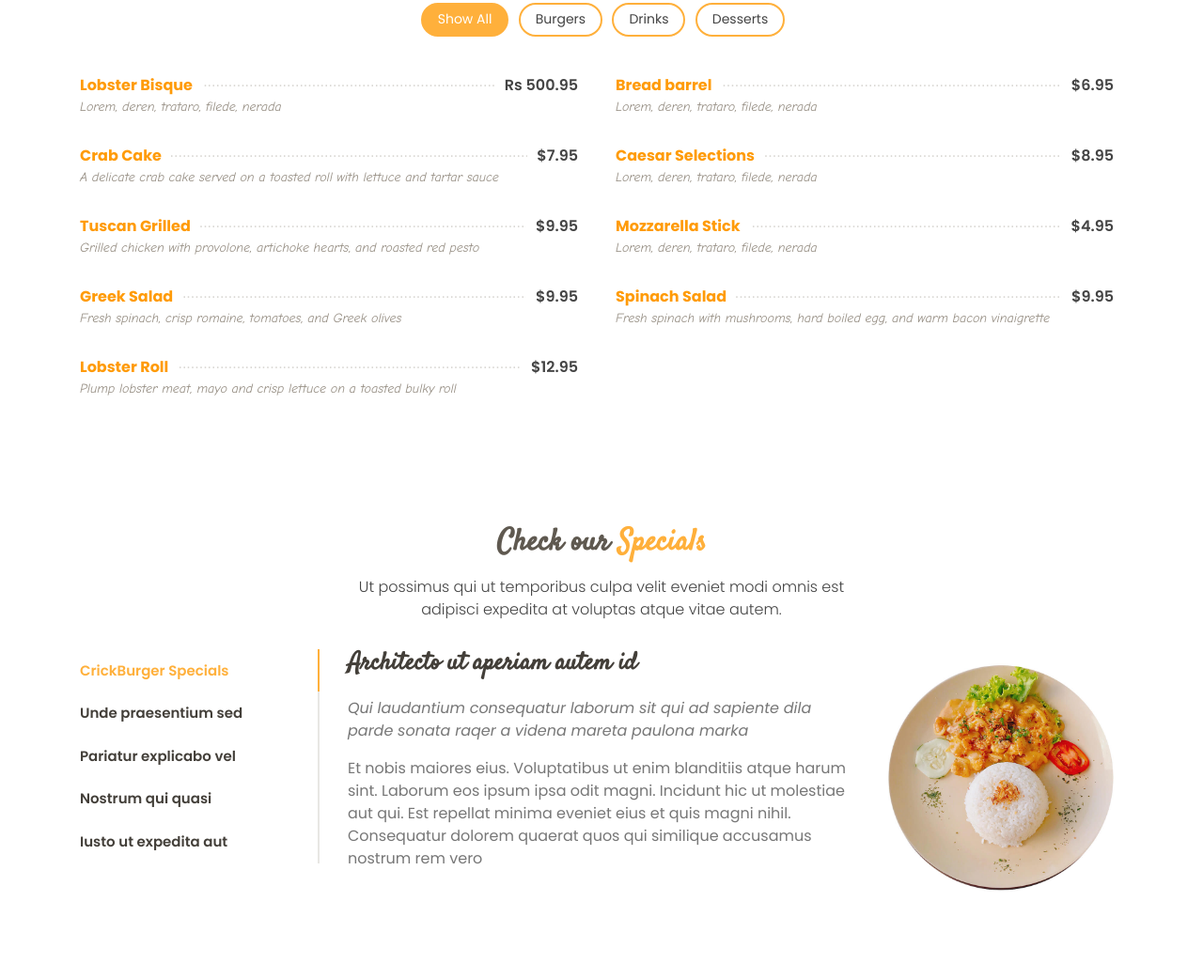
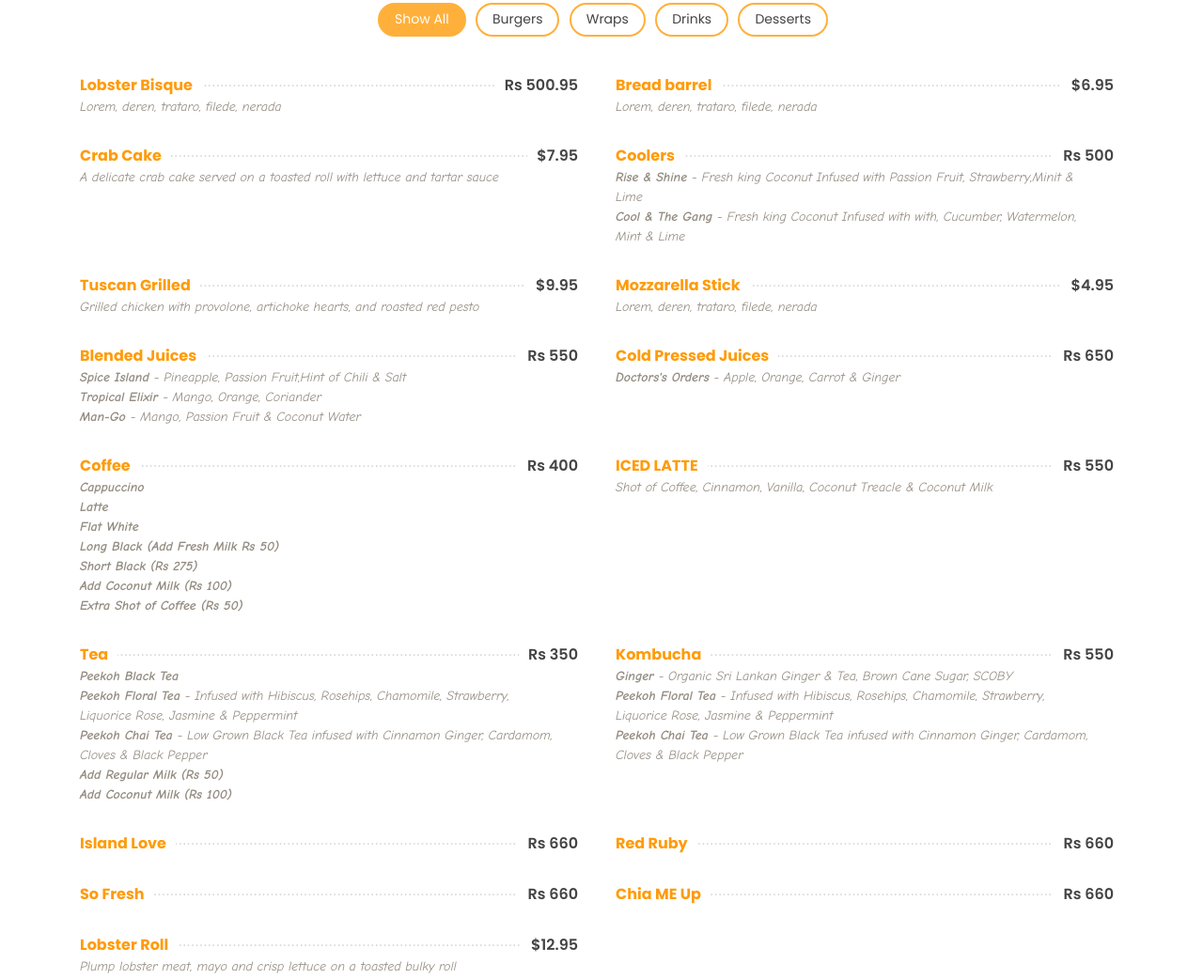
Before and after one commit to ISHARA1993/crickBurger, a plain HTML site: page index.html in a window 1280 px wide. Shown: the part 2095-3137 px from the top of the page at 94% size. Drawn offline with Linux system fonts and the light colour scheme.

Commit message:
add drinking menu

```diff
--- a/assets/css/style.css
+++ b/assets/css/style.css
@@ -3,6 +3,8 @@
  * Template URL: https://bootstrapmade.com/delicious-free-restaurant-bootstrap-theme/
  * Author: BootstrapMade.com
  * License: https://bootstrapmade.com/license/
+ *
+ * @format
  */
 
 /*--------------------------------------------------------------
@@ -22,7 +24,12 @@ a:hover {
   text-decoration: none;
 }
 
-h1, h2, h3, h4, h5, h6 {
+h1,
+h2,
+h3,
+h4,
+h5,
+h6 {
   font-family: "Satisfy", sans-serif;
 }
 
@@ -112,7 +119,8 @@ h1, h2, h3, h4, h5, h6 {
   letter-spacing: 3px;
 }
 
-#header .logo h1 a, #header .logo h1 a:hover {
+#header .logo h1 a,
+#header .logo h1 a:hover {
   color: #fff;
   text-decoration: none;
 }
@@ -134,7 +142,8 @@ h1, h2, h3, h4, h5, h6 {
 # Navigation Menu
 --------------------------------------------------------------*/
 /* Desktop Navigation */
-.nav-menu, .nav-menu * {
+.nav-menu,
+.nav-menu * {
   margin: 0;
   padding: 0;
   list-style: none;
@@ -157,7 +166,9 @@ h1, h2, h3, h4, h5, h6 {
   font-family: "Poppins", sans-serif;
 }
 
-.nav-menu a:hover, .nav-menu .active > a, .nav-menu li:hover > a {
+.nav-menu a:hover,
+.nav-menu .active > a,
+.nav-menu li:hover > a {
   color: #ffb03b;
   text-decoration: none;
 }
@@ -213,7 +224,9 @@ h1, h2, h3, h4, h5, h6 {
   color: #433f39;
 }
 
-.nav-menu .drop-down ul a:hover, .nav-menu .drop-down ul .active > a, .nav-menu .drop-down ul li:hover > a {
+.nav-menu .drop-down ul a:hover,
+.nav-menu .drop-down ul .active > a,
+.nav-menu .drop-down ul li:hover > a {
   color: #ffb03b;
 }
 
@@ -308,7 +321,9 @@ h1, h2, h3, h4, h5, h6 {
   outline: none;
 }
 
-.mobile-nav a:hover, .mobile-nav .active > a, .mobile-nav li:hover > a {
+.mobile-nav a:hover,
+.mobile-nav .active > a,
+.mobile-nav li:hover > a {
   color: #ffb03b;
   text-decoration: none;
 }
@@ -403,7 +418,7 @@ h1, h2, h3, h4, h5, h6 {
 }
 
 #hero .carousel-item::before {
-  content: '';
+  content: "";
   background-color: rgba(12, 11, 10, 0.5);
   position: absolute;
   top: 0;
@@ -472,12 +487,14 @@ h1, h2, h3, h4, h5, h6 {
   transform: translate3d(0, 0, 0);
 }
 
-#hero .carousel-control-prev, #hero .carousel-control-next {
+#hero .carousel-control-prev,
+#hero .carousel-control-next {
   width: 10%;
   opacity: 1;
 }
 
-#hero .carousel-control-next-icon, #hero .carousel-control-prev-icon {
+#hero .carousel-control-next-icon,
+#hero .carousel-control-prev-icon {
   background: none;
   font-size: 36px;
   line-height: 1;
@@ -490,7 +507,8 @@ h1, h2, h3, h4, h5, h6 {
   color: rgba(255, 255, 255, 0.5);
 }
 
-#hero .carousel-control-next-icon:hover, #hero .carousel-control-prev-icon:hover {
+#hero .carousel-control-next-icon:hover,
+#hero .carousel-control-prev-icon:hover {
   background: rgba(255, 255, 255, 0.2);
   color: rgba(255, 255, 255, 0.8);
 }
@@ -499,7 +517,8 @@ h1, h2, h3, h4, h5, h6 {
   cursor: pointer;
 }
 
-#hero .btn-menu, #hero .btn-book {
+#hero .btn-menu,
+#hero .btn-book {
   font-weight: 600;
   font-size: 13px;
   letter-spacing: 1px;
@@ -516,7 +535,8 @@ h1, h2, h3, h4, h5, h6 {
   border: 2px solid #ffb03b;
 }
 
-#hero .btn-menu:hover, #hero .btn-book:hover {
+#hero .btn-menu:hover,
+#hero .btn-book:hover {
   background: #ffb03b;
   color: #fff;
 }
@@ -531,7 +551,8 @@ h1, h2, h3, h4, h5, h6 {
   #hero p {
     width: 50%;
   }
-  #hero .carousel-control-prev, #hero .carousel-control-next {
+  #hero .carousel-control-prev,
+  #hero .carousel-control-next {
     width: 5%;
   }
 }
@@ -709,7 +730,7 @@ section {
 }
 
 .about .play-btn::after {
-  content: '';
+  content: "";
   position: absolute;
   left: 50%;
   top: 50%;
@@ -724,7 +745,7 @@ section {
 }
 
 .about .play-btn::before {
-  content: '';
+  content: "";
   position: absolute;
   width: 120px;
   height: 120px;
@@ -752,7 +773,7 @@ section {
 }
 
 .about .play-btn:hover::before {
-  content: '';
+  content: "";
   position: absolute;
   left: 50%;
   top: 50%;
@@ -770,7 +791,8 @@ section {
 }
 
 @media (max-width: 1024px) {
-  .about .content, .about .accordion-list {
+  .about .content,
+  .about .accordion-list {
     padding-left: 0;
     padding-right: 0;
   }
@@ -844,7 +866,9 @@ section {
   box-shadow: 10px 15px 30px rgba(0, 0, 0, 0.18);
 }
 
-.why-us .box:hover span, .why-us .box:hover h4, .why-us .box:hover p {
+.why-us .box:hover span,
+.why-us .box:hover h4,
+.why-us .box:hover p {
   color: #fff;
 }
 
@@ -874,7 +898,8 @@ section {
   border-radius: 50px;
 }
 
-.menu #menu-flters li:hover, .menu #menu-flters li.filter-active {
+.menu #menu-flters li:hover,
+.menu #menu-flters li.filter-active {
   color: #fff;
   background: #ffb03b;
 }
@@ -926,6 +951,7 @@ section {
   font-size: 14px;
   font-family: "Comic Neue", sans-serif;
   color: #948c81;
+  padding-right: 25px;
 }
 
 /*--------------------------------------------------------------
@@ -1000,7 +1026,7 @@ section {
 }
 
 .events::before {
-  content: '';
+  content: "";
   background-color: rgba(12, 11, 10, 0.8);
   position: absolute;
   top: 0;
@@ -1068,7 +1094,8 @@ section {
   margin-bottom: 0;
 }
 
-.events .owl-nav, .events .owl-dots {
+.events .owl-nav,
+.events .owl-dots {
   margin-top: 5px;
   text-align: center;
 }
@@ -1156,7 +1183,8 @@ section {
   animation: animate-loading 1s linear infinite;
 }
 
-.book-a-table .php-email-form input, .book-a-table .php-email-form textarea {
+.book-a-table .php-email-form input,
+.book-a-table .php-email-form textarea {
   border-radius: 0;
   box-shadow: none;
   font-size: 14px;
@@ -1215,7 +1243,7 @@ section {
 }
 
 .chefs::before {
-  content: '';
+  content: "";
   position: absolute;
   left: 0;
   right: 0;
@@ -1264,7 +1292,7 @@ section {
 }
 
 .chefs .member h4::after {
-  content: '';
+  content: "";
   position: absolute;
   display: block;
   width: 50px;
@@ -1367,7 +1395,8 @@ section {
   margin-bottom: 10px;
 }
 
-.testimonials .testimonial-item .quote-icon-left, .testimonials .testimonial-item .quote-icon-right {
+.testimonials .testimonial-item .quote-icon-left,
+.testimonials .testimonial-item .quote-icon-right {
   color: rgba(255, 255, 255, 0.4);
   font-size: 26px;
 }
@@ -1391,7 +1420,8 @@ section {
   color: #eee;
 }
 
-.testimonials .owl-nav, .testimonials .owl-dots {
+.testimonials .owl-nav,
+.testimonials .owl-dots {
   margin-top: 5px;
   text-align: center;
 }
@@ -1525,7 +1555,8 @@ section {
   animation: animate-loading 1s linear infinite;
 }
 
-.contact .php-email-form input, .contact .php-email-form textarea {
+.contact .php-email-form input,
+.contact .php-email-form textarea {
   border-radius: 0;
   box-shadow: none;
   font-size: 14px;
--- a/index.html
+++ b/index.html
@@ -392,6 +392,7 @@
               <ul id="menu-flters">
                 <li data-filter="*" class="filter-active">Show All</li>
                 <li data-filter=".filter-starters">Burgers</li>
+                <li data-filter=".filter-wraps">Wraps</li>
                 <li data-filter=".filter-salads">Drinks</li>
                 <li data-filter=".filter-specialty">Desserts</li>
               </ul>
@@ -429,10 +430,14 @@
 
             <div class="col-lg-6 menu-item filter-salads">
               <div class="menu-content">
-                <a href="#">Caesar Selections</a><span>$8.95</span>
+                <a href="#">Coolers</a><span>Rs 500</span>
               </div>
               <div class="menu-ingredients">
-                Lorem, deren, trataro, filede, nerada
+                <b>Rise & Shine </b>- Fresh king Coconut Infused with Passion
+                Fruit, Strawberry,Minit & Lime
+                <br />
+                <b>Cool & The Gang </b>- Fresh king Coconut Infused with with,
+                Cucumber, Watermelon, Mint & Lime
               </div>
             </div>
 
@@ -457,21 +462,111 @@
 
             <div class="col-lg-6 menu-item filter-salads">
               <div class="menu-content">
-                <a href="#">Greek Salad</a><span>$9.95</span>
+                <a href="#">Blended Juices</a><span>Rs 550</span>
               </div>
               <div class="menu-ingredients">
-                Fresh spinach, crisp romaine, tomatoes, and Greek olives
+                <b>Spice Island </b>- Pineapple, Passion Fruit,Hint of Chili &
+                Salt
+                <br />
+                <b>Tropical Elixir </b>- Mango, Orange, Coriander
+                <br />
+                <b>Man-Go </b>- Mango, Passion Fruit & Coconut Water
               </div>
             </div>
 
             <div class="col-lg-6 menu-item filter-salads">
               <div class="menu-content">
-                <a href="#">Spinach Salad</a><span>$9.95</span>
+                <a href="#">Cold Pressed Juices</a><span>Rs 650</span>
               </div>
               <div class="menu-ingredients">
-                Fresh spinach with mushrooms, hard boiled egg, and warm bacon
-                vinaigrette
+                <b>Doctors's Orders </b>- Apple, Orange, Carrot & Ginger
               </div>
+            </div>
+            <div class="col-lg-6 menu-item filter-salads">
+              <div class="menu-content">
+                <a href="#">Coffee</a><span>Rs 400</span>
+              </div>
+              <div class="menu-ingredients">
+                <b>Cappuccino </b>
+                <br />
+                <b>Latte </b>
+                <br />
+                <b>Flat White </b>
+                <br />
+                <b>Long Black (Add Fresh Milk Rs 50) </b>
+                <br />
+                <b>Short Black (Rs 275) </b>
+                <br />
+                <b>Add Coconut Milk (Rs 100) </b>
+                <br />
+                <b>Extra Shot of Coffee (Rs 50) </b>
+              </div>
+            </div>
+            <div class="col-lg-6 menu-item filter-salads">
+              <div class="menu-content">
+                <a href="#">ICED LATTE</a><span>Rs 550</span>
+              </div>
+              <div class="menu-ingredients">
+                Shot of Coffee, Cinnamon, Vanilla, Coconut Treacle & Coconut
+                Milk
+              </div>
+            </div>
+            <div class="col-lg-6 menu-item filter-salads">
+              <div class="menu-content">
+                <a href="#">Tea</a><span>Rs 350</span>
+              </div>
+              <div class="menu-ingredients">
+                <b>Peekoh Black Tea </b>
+                <br />
+                <b>Peekoh Floral Tea </b>- Infused with Hibiscus, Rosehips,
+                Chamomile, Strawberry, Liquorice Rose, Jasmine & Peppermint
+                <br />
+                <b>Peekoh Chai Tea </b>- Low Grown Black Tea infused with
+                Cinnamon Ginger, Cardamom, Cloves & Black Pepper
+                <br />
+                <b>Add Regular Milk (Rs 50) </b>
+                <br />
+                <b>Add Coconut Milk (Rs 100) </b>
+              </div>
+            </div>
+            <div class="col-lg-6 menu-item filter-salads">
+              <div class="menu-content">
+                <a href="#">Kombucha</a><span>Rs 550</span>
+              </div>
+              <div class="menu-ingredients">
+                <b>Ginger </b>- Organic Sri Lankan Ginger & Tea, Brown Cane
+                Sugar, SCOBY
+                <br />
+                <b>Peekoh Floral Tea </b>- Infused with Hibiscus, Rosehips,
+                Chamomile, Strawberry, Liquorice Rose, Jasmine & Peppermint
+                <br />
+                <b>Peekoh Chai Tea </b>- Low Grown Black Tea infused with
+                Cinnamon Ginger, Cardamom, Cloves & Black Pepper
+              </div>
+            </div>
+            <div class="col-lg-6 menu-item filter-salads">
+              <div class="menu-content">
+                <a href="#">Island Love</a><span>Rs 660</span>
+              </div>
+              <div class="menu-ingredients"></div>
+            </div>
+            <div class="col-lg-6 menu-item filter-salads">
+              <div class="menu-content">
+                <a href="#">Red Ruby</a><span>Rs 660</span>
+              </div>
+              <div class="menu-ingredients"></div>
+            </div>
+            <div class="col-lg-6 menu-item filter-salads">
+              <div class="menu-content">
+                <a href="#">So Fresh</a><span>Rs 660</span>
+              </div>
+              <div class="menu-ingredients"></div>
+            </div>
+            <div class="col-lg-6 menu-item filter-salads">
+              <div class="menu-content">
+                <a href="#">Chia ME Up</a><span>Rs 660</span>
+              </div>
+              <div class="menu-ingredients"></div>
             </div>
 
             <div class="col-lg-6 menu-item filter-specialty">
```
Lines whose indentation alone changed are shown as unchanged.
